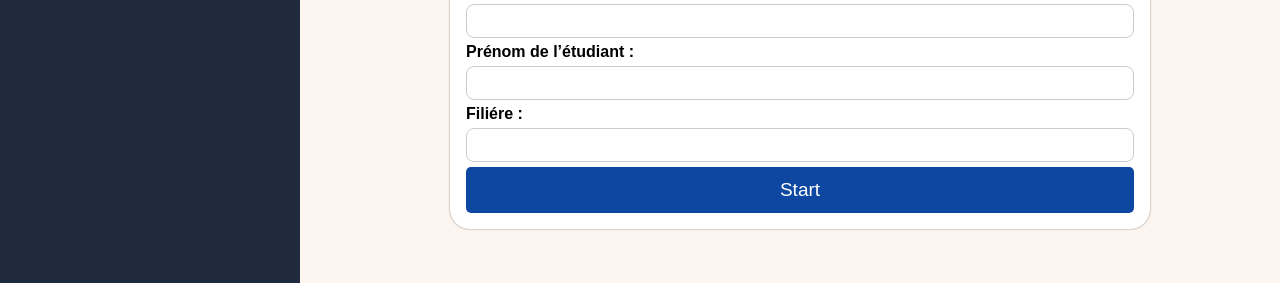
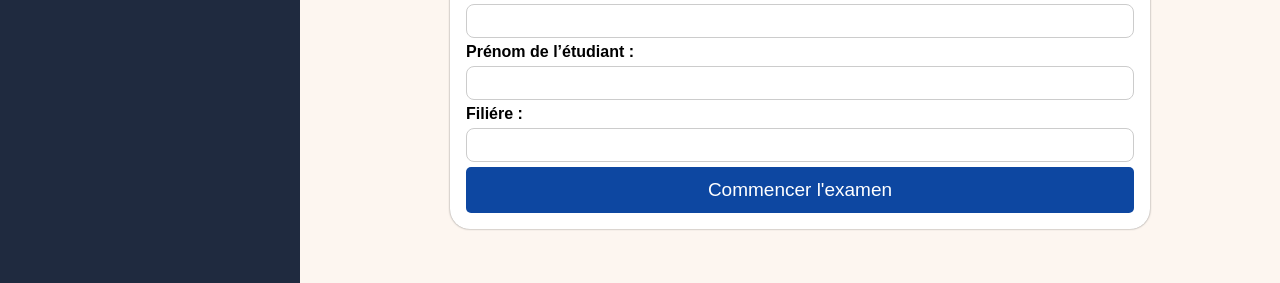
Before and after one commit to siham2005/NewProject, a plain HTML site: page information.html in a window 1280 px wide. Shown: the part 668-951 px from the top of the page. Drawn offline with Linux system fonts and the light colour scheme.

Commit message:
Update information

```diff
--- a/information.html
+++ b/information.html
@@ -237,10 +237,10 @@
 
 
 
-    <button type="submit">Start</button>
+    <button type="submit">Commencer l'examen</button>
 
 
 
-
+ </div>
 </body>
 </html>
```
